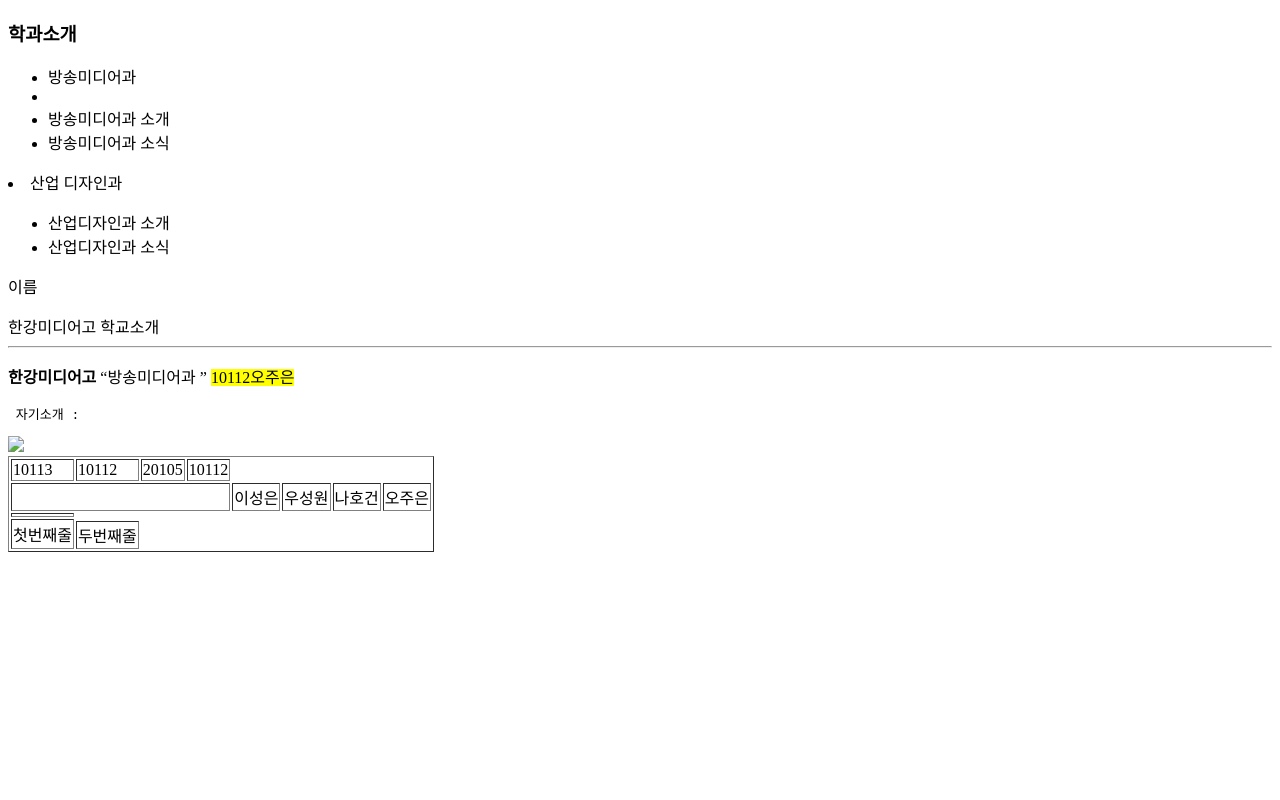
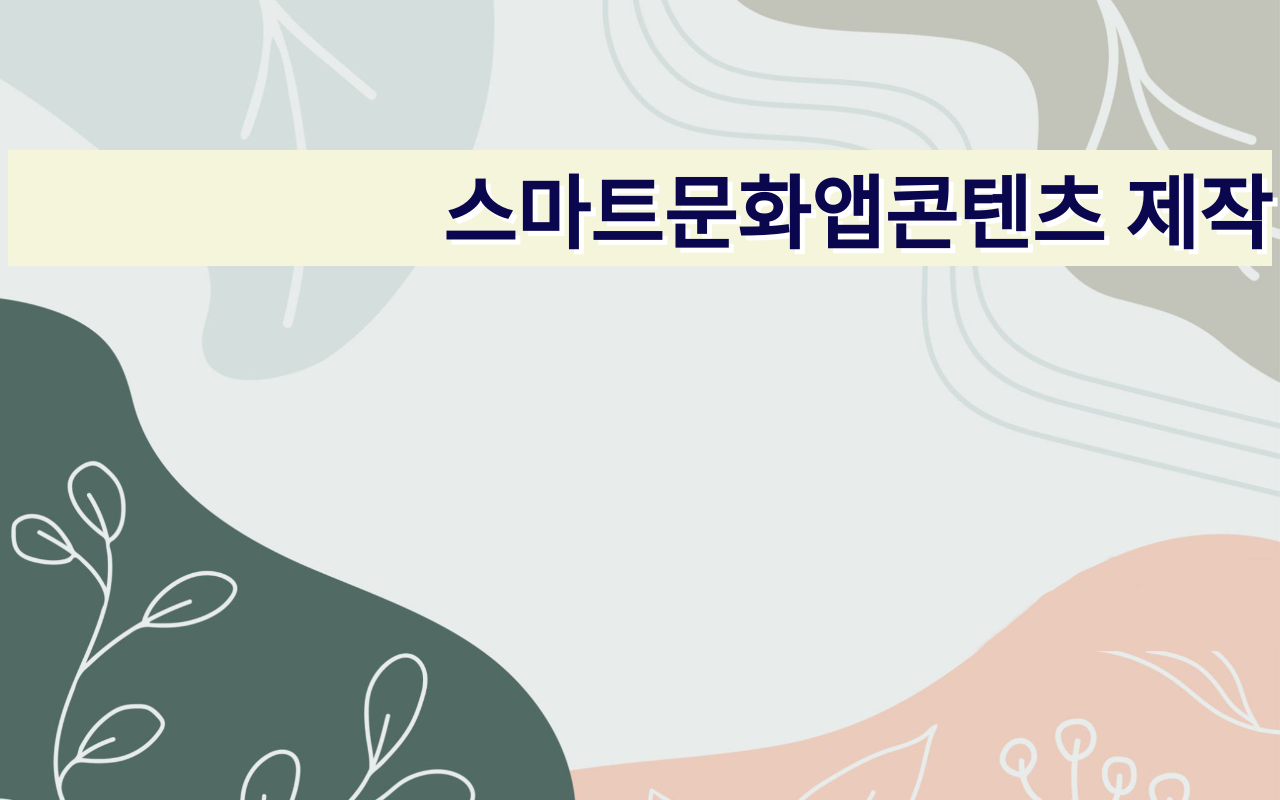
Before and after one commit to juen2/class1, a plain HTML site: page index.html in a window 1280 px wide. Drawn offline with Linux system fonts and the light colour scheme.

Commit message:
Add files via upload

```diff
--- a/index.html
+++ b/index.html
@@ -1,61 +1,25 @@
 <!DOCTYPE html>
-<html>
-     <head>
-
-     </head>
-     <body>
-        <h3>학과소개</h3>
-        <ul>
-        <li> 방송미디어과 </li>
-        <li>
-            <li> 방송미디어과 소개 </li>
-            <li> 방송미디어과 소식 </li>
-        </ul>
-        <li> 산업 디자인과 </li>
-        <ul>
-        <li>산업디자인과 소개</li>
-        <li>산업디자인과 소식</li>
-        </ul>
-        <P> 이름</P>
-        <dt> 한강미디어고 학교소개 </dt>
-        <dd> </dd>
-    <hr>
-    <P><strong> 한강미디어고</strong>  <q>방송미디어과 </q> <mark> 10112오주은</mark></P>
-<pre> 자기소개 :  </pre>
-<img src="다운로드.jpg">
-<a herf="./img/다운로드.jpg">
-    <img spc="../img/다운로드.jpg">
-</a>
-<a href="#앵커이름"> </a>
-</ul>
-
-
-<table border="1">
-    <tr>
-        <Td>10113</Td>
-        <Td>10112</Td>
-        <Td>20105</Td>
-        <Td>10112</Td>
-
-    </tr>
-
-    <TR>
-        <td colspan="5"></td>
-        <td>이성은</td>
-        <td>우성원</Td>
-        <Td>나호건</Td>
-        <Td>오주은</Td>
-
-    <tr> <td><img.다운로드.jpg> </img.></td></TR>
-
-    </TR>
-    <tr>
-        <td rowspan="2" colspsan="5">첫번째줄 </td>
-    </tr>
-    <tr>
-        <td colspsan="5">두번째줄 </td>
-          </tr>
-
-      </table>
-    </body>
+<html lang="ko">
+<head>
+ <meta charset="UTF-8">
+ <title>배경 이미지</title>
+ <style>
+  body {
+   background:url('bg.jpg') left top no-repeat fixed;
+      /* 배경 이미지 */
+   background-size:cover; /* 배경 이미지 크기 */
+  }
+  h1 {
+   margin-top:150px;    /* 상단 마진 */
+   font-size:80px;      /* 글자 크기 */
+   text-align: right;   /* 가운데 정렬 */
+   color:#0b074e;   /* 글자 색 */
+   text-shadow:5px 5px #ffffff; /* 텍스트 그림자 */
+   background-color: beige;
+  }
+ </style>
+</head>
+<body>
+ <h1>스마트문화앱콘텐츠 제작</h1>
+</body>
 </html>
```
Also changed, not shown: index.htm (added, +65 -0 lines), .htm (added), bg.jpg (added), nav.html (added).
